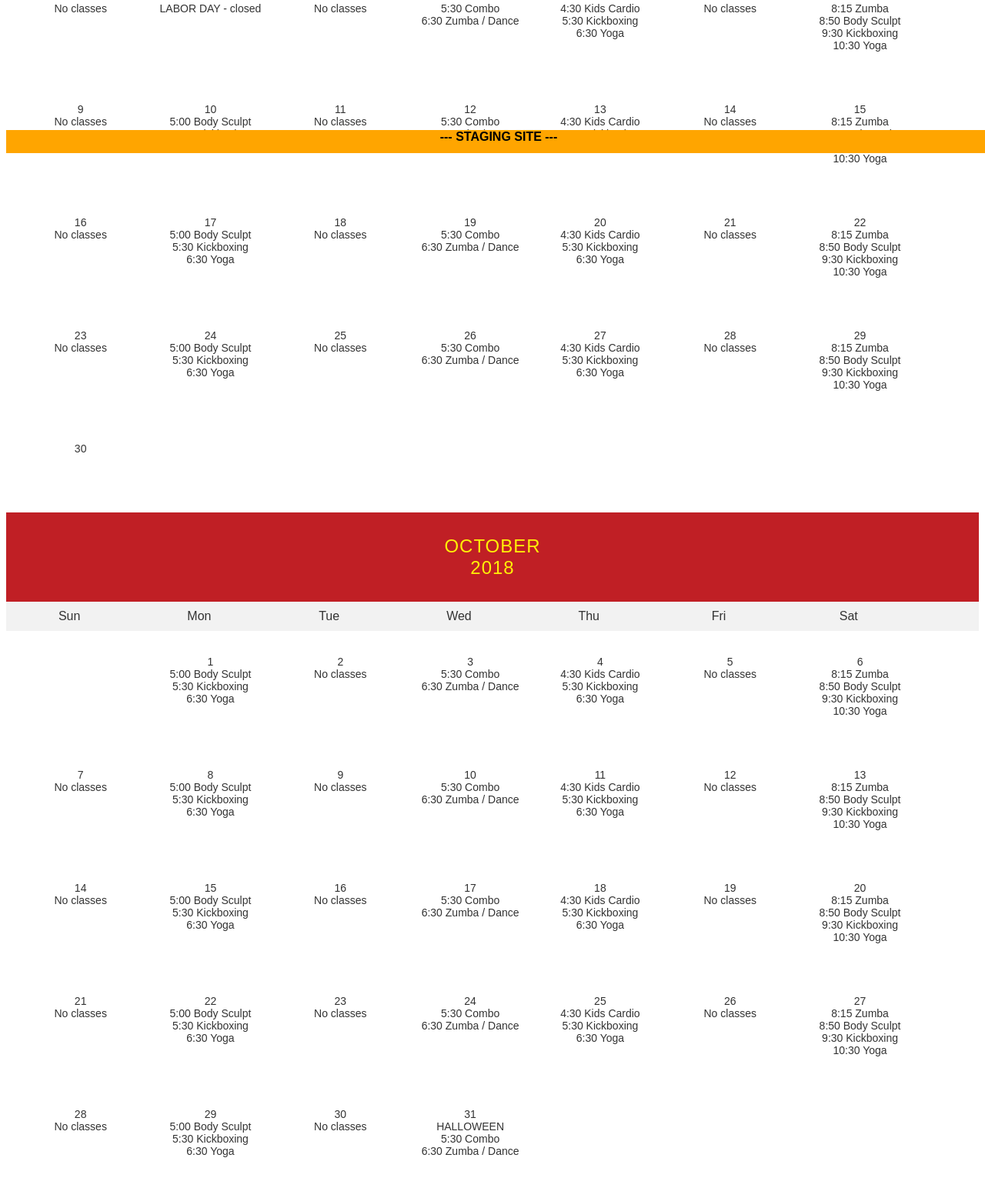
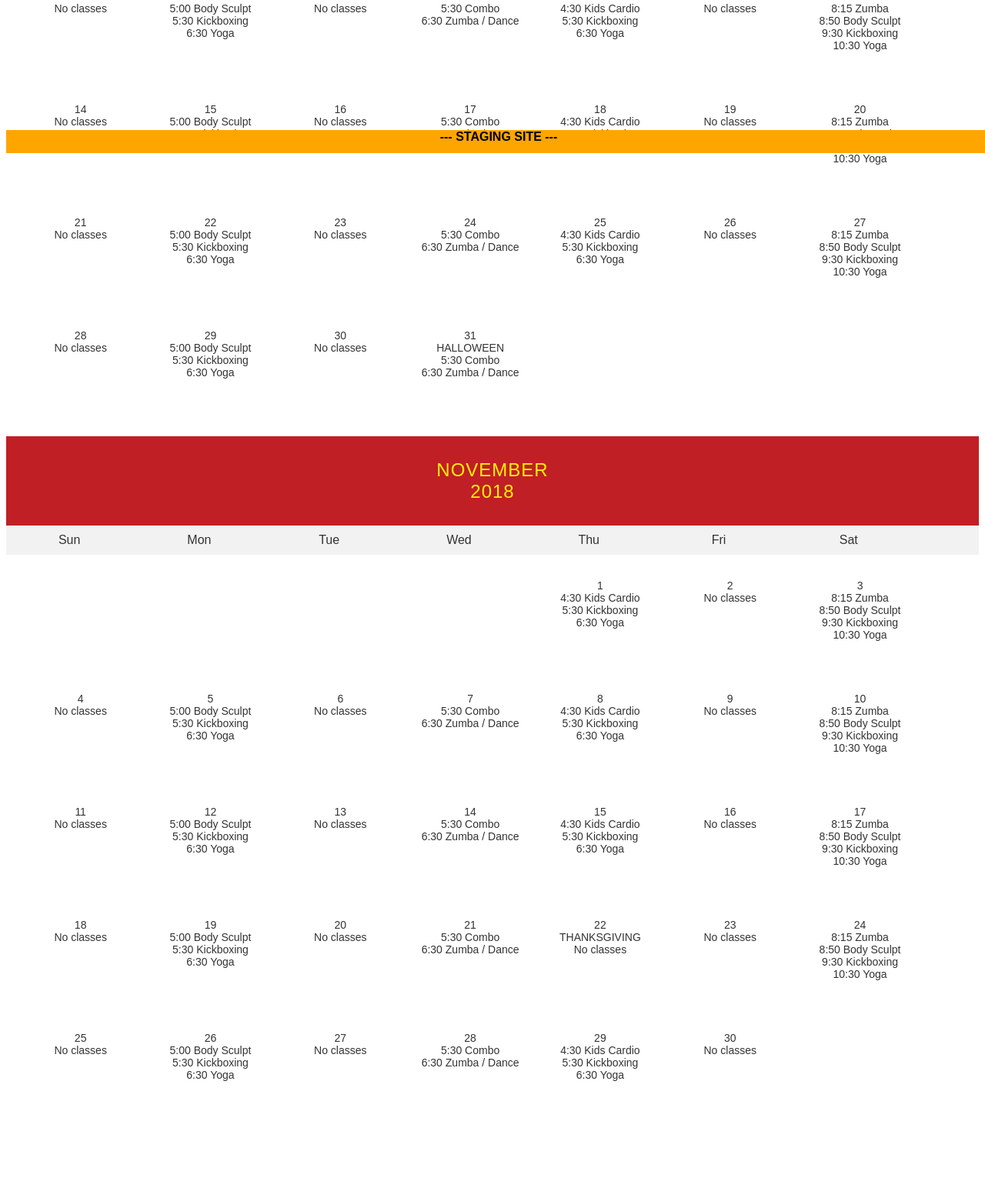
Before and after one commit to scull1916/BFFLLC, a plain HTML site: page calendar.html in a window 1280 px wide. Shown: the part 601-2158 px from the top of the page at 77% size. After the commit the page ends 2081 px from the top, so only its background shows below. Drawn offline with Linux system fonts and the light colour scheme.

Commit message:
set up Nov calendar

```diff
--- a/calendar.html
+++ b/calendar.html
@@ -33,198 +33,12 @@
     <!-- Calendar title and link to class descriptions -->
     <div class="alert alert-light" role="alert">
 
-
-
-        <!-- set up the calendar header -->
-        <div class="month">
-            <ul>
-            <li>September  <div>2018</div>
-            </ul>
-        </div>
-
-        <!-- set up the days of the week -->
-        <div class="week">
-            <ul class="weekdays">
-                <li>Sun</li>
-                <li>Mon</li>
-                <li>Tue</li>
-                <li>Wed</li>
-                <li>Thu</li>
-                <li>Fri</li>
-                <li>Sat</li>
-            </ul>
-        </div>
-    <!-- set up calendar dates -->
-    <ul class="days">
-        <div class="container">
-            <li class="empty">99 </li>
-            <li class="empty">99 </li>
-            <li class="empty">99 </li>
-            <li class="empty">99 </li>
-            <li class="empty">99 </li>
-            <li class="empty">99 </li>
-
-            <li>1
-                <div class="am">8:15 Zumba</div>
-                <div class="am">8:50 Body Sculpt</div>
-                <div class="am">9:30 Kickboxing</div>
-                <div class="am">10:30 Yoga</div>
-            </li>
-
-            <li>2
-                <div class="noclass">No classes</div>
-            </li>
-
-            <li>3
-                <div class="holiday">LABOR DAY - closed</div>
-            </li>
-
-            <li>4
-                <div class="noclass">No classes</div>
-            </li>
-
-            <li>5
-                <div class="pm">5:30 Combo</div>
-                <div class="pm">6:30  Zumba / Dance</div>
-            </li>
-
-            <li>6
-                <div class="pm">4:30 Kids Cardio</div>
-                <div class="pm">5:30 Kickboxing</div>
-                <div class="am">6:30 Yoga</div>
-            </li>
-
-            <li>7
-                <div class="noclass">No classes</div>
-            </li>
-
-            <li>8
-                <div class="am">8:15 Zumba</div>
-                <div class="am">8:50 Body Sculpt</div>
-                <div class="am">9:30 Kickboxing</div>
-                <div class="am">10:30 Yoga</div>
-            </li>
-
-            <li>9
-                <div class="noclass">No classes</div>
-            </li>
-
-            <li>10
-                <div class="pm">5:00 Body Sculpt</div>
-                <div class="pm">5:30 Kickboxing</div>
-                <div class="am">6:30 Yoga</div>
-            </li>
-
-            <li>11
-                <div class="noclass">No classes</div>
-            </li>
-
-            <li>12
-                <div class="pm">5:30 Combo</div>
-                <div class="pm">6:30  Zumba / Dance</div>
-            </li>
-
-            <li>13
-                <div class="pm">4:30 Kids Cardio</div>
-                <div class="pm">5:30 Kickboxing</div>
-                <div class="am">6:30 Yoga</div>
-            </li>
-
-            <li>14
-                <div class="noclass">No classes</div>
-            </li>
-
-            <li>15
-                <div class="am">8:15 Zumba</div>
-                <div class="am">8:50 Body Sculpt</div>
-                <div class="am">9:30 Kickboxing</div>
-                <div class="am">10:30 Yoga</div>
-            </li>
-
-            <li>16
-                <div class="noclass">No classes</div>
-            </li>
-
-            <li>17
-                <div class="pm">5:00 Body Sculpt</div>
-                <div class="pm">5:30 Kickboxing</div>
-                <div class="am">6:30 Yoga</div>
-            </li>
-
-            <li>18
-                <div class="noclass">No classes</div>
-            </li>
-
-            <li>19
-                <div class="pm">5:30 Combo</div>
-                <div class="pm">6:30  Zumba / Dance</div>
-            </li>
-
-            <li>20
-                <div class="pm">4:30 Kids Cardio</div>
-                <div class="pm">5:30 Kickboxing</div>
-                <div class="am">6:30 Yoga</div>
-            </li>
-
-            <li>21
-                <div class="noclass">No classes</div>
-            </li>
-
-            <li>22
-                <div class="am">8:15 Zumba</div>
-                <div class="am">8:50 Body Sculpt</div>
-                <div class="am">9:30 Kickboxing</div>
-                <div class="am">10:30 Yoga</div>
-            </li>
-
-            <li>23
-                <div class="noclass">No classes</div>
-            </li>
-
-            <li>24
-                <div class="pm">5:00 Body Sculpt</div>
-                <div class="pm">5:30 Kickboxing</div>
-                <div class="am">6:30 Yoga</div>
-            </li>
-
-            <li>25
-                <div class="noclass">No classes</div>
-            </li>
-
-            <li>26
-                <div class="pm">5:30 Combo</div>
-                <div class="pm">6:30  Zumba / Dance</div>
-            </li>
-
-            <li>27
-                <div class="pm">4:30 Kids Cardio</div>
-                <div class="pm">5:30 Kickboxing</div>
-                <div class="am">6:30 Yoga</div>
-            </li>
-
-            <li>28
-                <div class="noclass">No classes</div>
-            </li>
-
-            <li>29
-                <div class="am">8:15 Zumba</div>
-                <div class="am">8:50 Body Sculpt</div>
-                <div class="am">9:30 Kickboxing</div>
-                <div class="am">10:30 Yoga</div>
-            </li>
-
-            <li>30</li>
-
-            <li class="empty">99 </li>
-        </div>
-    </ul>
-
       <!-- set up the calendar header -->
-<div class="month">
-    <ul>
-      <li>October  <div>2018</div>
-    </ul>
-  </div>
+    <div class="month">
+        <ul>
+            <li>October  <div>2018</div></li>
+        </ul>
+    </div>
 
   <!-- set up the days of the week -->
   <div class="week">
@@ -410,6 +224,198 @@
     </div>
   </ul>
 
+  <!-- set up the calendar header -->
+  <div class="month">
+        <ul>
+        <li>November  <div>2018</div>
+        </ul>
+    </div>
+
+    <!-- NOVEMBER PUNCH:
+        > Finish sched, left off on Thurs
+        > Double-check sched = am/pm classes
+        > Add T-DAY holiday -->
+
+    <!-- set up the days of the week -->
+    <div class="week">
+        <ul class="weekdays">
+            <li>Sun</li>
+            <li>Mon</li>
+            <li>Tue</li>
+            <li>Wed</li>
+            <li>Thu</li>
+            <li>Fri</li>
+            <li>Sat</li>
+        </ul>
+    </div>
+<!-- set up calendar dates -->
+<ul class="days">
+    <div class="container">
+        <li class="empty">99 </li>
+        <li class="empty">99 </li>
+        <li class="empty">99 </li>
+        <li class="empty">99 </li>
+        <!-- <li class="empty">99 </li>
+        <li class="empty">99 </li> -->
+
+        <li>1 <!-- Thursday -->
+            <div class="pm">4:30 Kids Cardio</div>
+            <div class="pm">5:30 Kickboxing</div>
+            <div class="pm">6:30 Yoga</div>
+        </li>
+
+        <li>2 <!-- Friday -->
+            <div class="noclass">No classes</div>
+        </li>
+
+        <li>3 <!-- Saturday -->
+            <div class="am">8:15 Zumba</div>
+            <div class="am">8:50 Body Sculpt</div>
+            <div class="am">9:30 Kickboxing</div>
+            <div class="am">10:30 Yoga</div>
+        </li>
+
+        <li>4 <!-- Sunday -->
+            <div class="noclass">No classes</div>
+        </li>
+
+        <li>5 <!-- Monday -->
+            <div class="pm">5:00 Body Sculpt</div>
+            <div class="pm">5:30 Kickboxing</div>
+            <div class="pm">6:30 Yoga</div>
+
+        </li>
+
+        <li>6 <!-- Tuesday -->
+            <div class="noclass">No classes</div>
+        </li>
+
+        <li>7 <!-- Wednesday -->
+            <div class="pm">5:30 Combo</div>
+            <div class="pm">6:30  Zumba / Dance</div>
+        </li>
+
+        <li>8 <!-- Thursday -->
+            <div class="pm">4:30 Kids Cardio</div>
+            <div class="pm">5:30 Kickboxing</div>
+            <div class="pm">6:30 Yoga</div>
+        </li>
+
+        <li>9 <!-- Friday -->
+            <div class="noclass">No classes</div>
+        </li>
+
+        <li>10 <!-- Saturday -->
+            <div class="am">8:15 Zumba</div>
+            <div class="am">8:50 Body Sculpt</div>
+            <div class="am">9:30 Kickboxing</div>
+            <div class="am">10:30 Yoga</div>
+        </li>
+
+        <li>11 <!-- Sunday -->
+            <div class="noclass">No classes</div>
+        </li>
+
+        <li>12 <!-- Monday -->
+            <div class="pm">5:00 Body Sculpt</div>
+            <div class="pm">5:30 Kickboxing</div>
+            <div class="pm">6:30 Yoga</div>
+        </li>
+
+        <li>13 <!-- Tuesday -->
+            <div class="noclass">No classes</div>
+        </li>
+
+        <li>14 <!-- Wednesday -->
+            <div class="pm">5:30 Combo</div>
+            <div class="pm">6:30  Zumba / Dance</div>
+        </li>
+
+        <li>15 <!-- Thursday -->
+            <div class="pm">4:30 Kids Cardio</div>
+            <div class="pm">5:30 Kickboxing</div>
+            <div class="pm">6:30 Yoga</div>
+        </li>
+
+        <li>16 <!-- Friday -->
+            <div class="noclass">No classes</div>
+        </li>
+
+        <li>17 <!-- Saturday -->
+            <div class="am">8:15 Zumba</div>
+            <div class="am">8:50 Body Sculpt</div>
+            <div class="am">9:30 Kickboxing</div>
+            <div class="am">10:30 Yoga</div>
+        </li>
+
+        <li>18 <!-- Sunday -->
+            <div class="noclass">No classes</div>
+        </li>
+
+        <li>19 <!-- Monday -->
+            <div class="pm">5:00 Body Sculpt</div>
+            <div class="pm">5:30 Kickboxing</div>
+            <div class="pm">6:30 Yoga</div>
+        </li>
+
+        <li>20 <!-- Tuesday -->
+            <div class="noclass">No classes</div>
+        </li>
+
+        <li>21 <!-- Wednesday -->
+            <div class="pm">5:30 Combo</div>
+            <div class="pm">6:30  Zumba / Dance</div>
+        </li>
+
+        <li>22 <!-- Thursday -->
+            <div class="holiday">THANKSGIVING</div>
+            <div class="noclass">No classes</div>
+        </li>
+
+        <li>23 <!-- Friday -->
+            <div class="noclass">No classes</div>
+        </li>
+
+        <li>24 <!-- Saturday -->
+            <div class="am">8:15 Zumba</div>
+            <div class="am">8:50 Body Sculpt</div>
+            <div class="am">9:30 Kickboxing</div>
+            <div class="am">10:30 Yoga</div>
+        </li>
+
+        <li>25 <!-- Sunday -->
+            <div class="noclass">No classes</div>
+        </li>
+
+        <li>26 <!-- Monday -->
+            <div class="pm">5:00 Body Sculpt</div>
+            <div class="pm">5:30 Kickboxing</div>
+            <div class="pm">6:30 Yoga</div>
+        </li>
+
+        <li>27 <!-- Tuesday -->
+            <div class="noclass">No classes</div>
+        </li>
+
+        <li>28 <!-- Wednesday -->
+            <div class="pm">5:30 Combo</div>
+            <div class="pm">6:30  Zumba / Dance</div>
+        </li>
+
+        <li>29 <!-- Thursday -->
+            <div class="pm">4:30 Kids Cardio</div>
+            <div class="pm">5:30 Kickboxing</div>
+            <div class="pm">6:30 Yoga</div>
+        </li>
+
+        <li>30 <!-- Friday -->
+            <div class="noclass">No classes</div>
+        </li>
+
+        <li class="empty">99 </li>
+    </div>
+</ul>
+
     <footer id="staging">--- STAGING SITE ---</footer>
 
 
```
